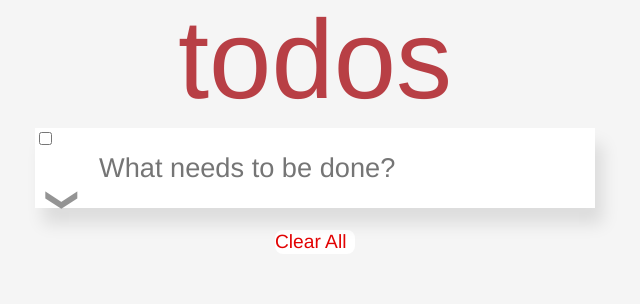
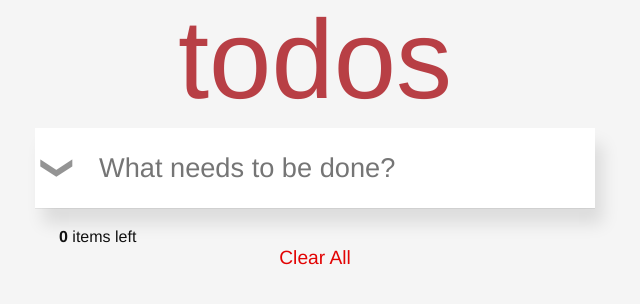
Before and after one commit to Study-Sukki/todo, a Vue app: page / in a window 1280 px wide. Shown: the top 304 px of the page, without its empty margins (325-965 px from the left). Built offline with nearby package versions, Linux system fonts and the light colour scheme.

Commit message:
feature: 남은 할 일 갯수 표시 기능 추가

```diff
--- a/src/App.vue
+++ b/src/App.vue
@@ -1,9 +1,12 @@
 <template>
   <div id="app">
     <TodoHeader @addItem="addTodo" />
-    <TodoInput />
-    <TodoList :todoItemLists="todoItems" @removeTodo="removeTodo" />
-    <TodoFooter @removeAll="removeAll" />
+    <TodoInput @toggleAll="toggleAll"/>
+    <TodoList
+      :todoItemLists="todoItems"
+      @removeTodo="removeTodo"
+      @toggleItem="toggleCompleted"/>
+    <TodoFooter @removeAll="removeAll" :todoCount="remaining"/>
   </div>
 </template>
 
@@ -13,11 +16,10 @@ import TodoInput from './components/TodoInput.vue'
 import TodoList from './components/TodoList.vue'
 import TodoFooter from './components/TodoFooter.vue'
 
-
 export default {
   data() {
     return {
-      todoItems: [] //데이터 속성 todoItems 선언
+      todoItems: [], //데이터 속성 todoItems 선언
     }
   },
   created() {
@@ -32,7 +34,7 @@ export default {
     }
   },
   methods: {
-    addTodo(todoItem) {
+    addTodo (todoItem) {
       let value = {
         item: todoItem,
         completed: false
@@ -40,14 +42,32 @@ export default {
       localStorage.setItem(todoItem, JSON.stringify(value));
       this.todoItems.push(value);
     },
-    removeTodo(todoItem, index) {
+    toggleAll (todo) {
+      this.todoItems.forEach((todoItem) => (todoItem.completed = todo.todoItems.checked))
+    },
+    removeTodo (todoItem, index) {
       localStorage.removeItem(todoItem.item);
       this.todoItems.splice(index, 1);
     },
-    removeAll() {
+    toggleCompleted (todoItem) {
+      todoItem.completed = !todoItem.completed;
+      localStorage.setItem(todoItem.item, JSON.stringify(todoItem));
+    },
+    removeAll () {
       localStorage.clear();
       this.todoItems=[];
     },
+  },
+  computed: {
+    remaining () {
+      let leftCount = 0;
+      for (let i = 0; i < this.todoItems.length; i++) {
+        if (this.todoItems[i].completed === false) {
+          leftCount++;
+        }
+      }
+      return leftCount;
+    }
   },
   components: {
     TodoHeader,
--- a/src/components/TodoFooter.vue
+++ b/src/components/TodoFooter.vue
@@ -1,11 +1,21 @@
 <template>
   <footer class="footer-end">
+    <span class="todo-count">
+      <strong> {{ todoCount }}</strong>
+      <span>{{ todoCount === 1 ? ' item' : ' items' }} left</span>
+    </span>
     <span class="clearAllBtn" type="button" @click="clearTodo">Clear All</span>
   </footer>
 </template>
 
 <script>
 export default {
+  props: {
+    todoCount: {
+      type: Number,
+      required: true
+    }
+  },
   methods: {
     clearTodo: function() {
       this.$emit('removeAll');
@@ -16,15 +26,15 @@ export default {
 
 <style scoped>
 .footer-end {
-  width: 5rem;
-  height: 1.5rem;
-  line-height: 1.5rem;
-  background-color:white;
-  border-radius: 0.5rem;
-  margin: 0 auto;
+  padding: 1rem 1.5rem;
+	border-top: 0.1rem solid #e6e6e6;
 }
 .clearAllBtn {
   color: #e20303;
+  text-align: center;
   display: block;
 }
+.todo-count {
+  font-size: 1rem;
+}
 </style>
--- a/src/components/TodoHeader.vue
+++ b/src/components/TodoHeader.vue
@@ -6,7 +6,6 @@
         v-model="newTodoItem"
         @keyup.enter="addTodo"
         placeholder="What needs to be done?" />
-        {{ todoItem }}
   </header>
 </template>
 
@@ -19,13 +18,13 @@ export default {
     }
   },
   methods: {
-    addTodo() {
+    addTodo () {
       if (this.newTodoItem !== '') {
-        this.$emit("addItem", this.newTodoItem);
+        this.$emit('addItem', this.newTodoItem);
         this.clearInput();
       }
     },
-    clearInput() {
+    clearInput () {
       this.newTodoItem = '';
     }
   }
--- a/src/components/TodoInput.vue
+++ b/src/components/TodoInput.vue
@@ -1,49 +1,47 @@
 <template>
   <div>
-    <section class="main">
+    <section>
       <input
         id="toggle-all"
         class="toggle-all"
         type="checkbox"
-        :checked="remaining === 0"
-        @change="toggleAll" />
+        @change="toggleAll"
+        :checked="todoCount === 0"/>
       <label for="toggle-all">Mark all as complete</label>
-        <!-- v-show="todos.length" -->
     </section>
   </div>
 </template>
 
 <script>
 export default {
+  methods: {
+    toggleAll (todoItem) {
+        this.$emit('toggleAll', todoItem);
+    },
+  }
 }
 </script>
 
 <style scoped>
-.main {
-	position: relative;
-	z-index: 2;
-  top: -5rem
-}
-.toggle-all{
-  content: '❯';
-  display: inline-block;
-  font-size: 3rem;
-  color: #949494;
-  padding: 1rem 1rem 1rem 1rem;
-  -webkit-transform: rotate(90deg);
-  transform: rotate(90deg);
-}
 /* toggle-all label은 클릭하기 전에는 보이면 안되고, 클릭했을때만 보이게 해야함 */
 /* toggle-all을 포함하고 있는 네모칸도 클릭했을때 주변 테두리 들어갈 수 있도록 하기*/
+.toggle-all {
+  width: 0.1rem;
+	height: 1rem;
+	opacity: 0;
+	position: absolute;
+	right: 100%;
+	bottom: 100%;
+}
 .toggle-all + label{
   display: flex;
   align-items: center;
   justify-content: center;
   height: 5rem;
+  width: 3rem;
   font-size: 0;
   position: absolute;
-  top: 2rem;
-  left: -0;
+  top: 8rem;
 }
 .toggle-all:checked + label:before {
   color: #d91111;
@@ -54,7 +52,7 @@ export default {
 	display: inline-block;
 	font-size: 2rem;
 	color: #949494;
-	padding: 1rem 1rem 1rem 1rem;
+	padding: 0 1rem 0 1rem;
 	-webkit-transform: rotate(90deg);
 	transform: rotate(90deg);
 }
--- a/src/components/TodoList.vue
+++ b/src/components/TodoList.vue
@@ -4,15 +4,14 @@
       <li
         class="todoItem"
         v-for="todoItem in todoItemLists"
-        :key="todoItem"
-        :class="{ completed: todoItem.complted, editing: todoItem === editedTodo }"
+        :key="todoItem.item"
         >
       <input
         class="toggle"
         type="checkbox"
         :id="todoItem.item"
         :checked="todoItem.completed === true"
-        :change="toggleCompleted=(todoItem)"
+        @change="toggleCompleted(todoItem)"
       />
       <label :for="todoItem.item" class="list-label">
         <p class="list-text">{{ todoItem.item }}</p>
@@ -25,16 +24,20 @@
 
 <script>
 export default {
-  props: ['todoItemLists'],
+  props: {
+    todoItemLists: {
+      type: Array,
+      required: true
+    }
+  },
   methods: {
-    toggleComplted(todoItem) {
-      todoItem.complted = !todoItem.complted;
-      localStorage.setItem(todoItem.item, JSON.stringify(todoItem));
+    toggleCompleted (todoItem) {
+      this.$emit('toggleItem', todoItem);
     },
-    removeTodo(todoItem, index) {
-      this.$emit("removeTodo", todoItem, index);
-    }
-  }
+    removeTodo (todoItem, index) {
+      this.$emit('removeTodo', todoItem, index);
+    },
+  },
 }
 </script>
 
@@ -63,7 +66,7 @@ li {
 }
 .todo-list li .toggle {
   text-align: center;
-  width: 2rem;
+  width: 3rem;
   height: auto;
   position: absolute;
   top: 0;
@@ -111,4 +114,7 @@ li {
   height: 100%;
   line-height: 1.1;
 }
+.list-text {
+  margin: 1rem 0 1rem 3rem;
+}
 </style>
```
